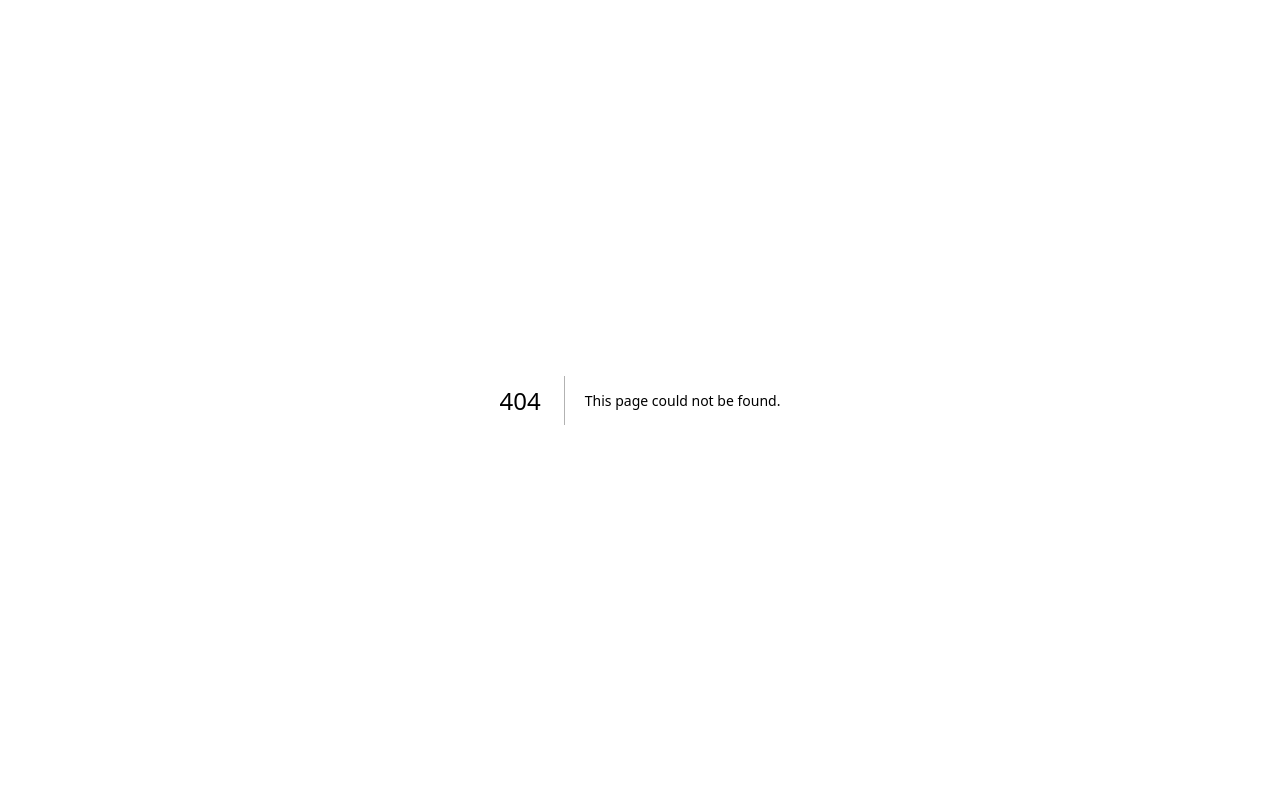
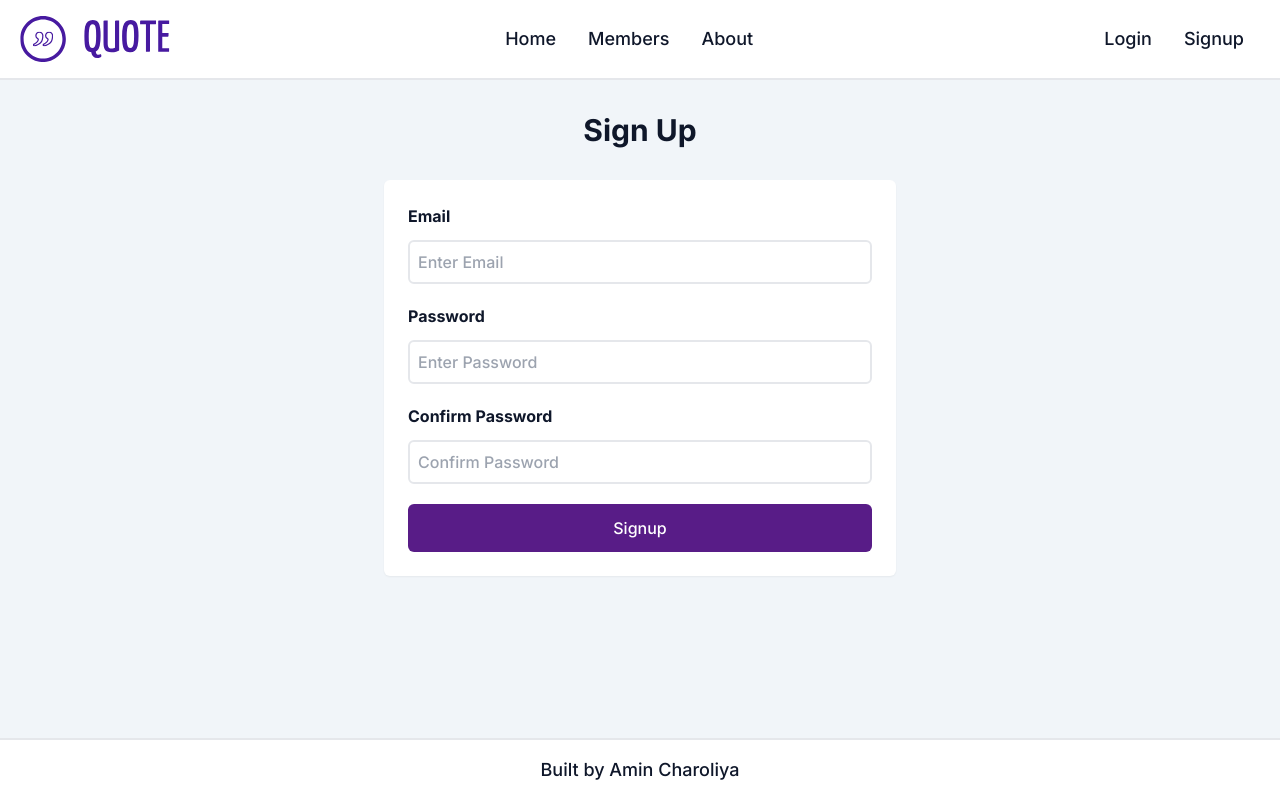
Before and after one commit to amincharoliya/quotes-machine, a Next.js app: page /register in a window 1280 px wide. Before the commit this address had no page. Built offline with nearby package versions, Linux system fonts and the light colour scheme.

Commit message:
Add register page

```diff
--- a/components/layout/header.tsx
+++ b/components/layout/header.tsx
@@ -78,7 +78,7 @@ export default function Header() {
 								<MenuItem text="Login" url="/login" />
 							</li>
 							<li className="block md:inline-block">
-								<MenuItem text="Signup" url="/" />
+								<MenuItem text="Signup" url="/register" />
 							</li>
 						</ul>
 					</nav>
--- /dev/null
+++ b/pages/register.tsx
@@ -0,0 +1,50 @@
+import Link from 'next/link';
+import Layout from '../components/layout/index';
+import { defaultMetaProps } from '../components/layout/meta';
+import Members from '../components/members/members';
+
+export default function Page() {
+	const props = { ...defaultMetaProps, title: 'SignUp | Quote Machine' };
+	return (
+		<Layout meta={props}>
+			<div className="lg:container px-5 mx-auto ">
+				<h1 className="text-3xl text-center font-bold mb-8">Sign Up</h1>
+				<form className="max-w-lg mx-auto bg-white dark:bg-slate-800 p-6 mb-10 rounded-md shadow-sm">
+					<label className="block">
+						<strong className="block mb-3">Email</strong>
+						<input
+							className="border-2 dark:border-slate-50/[0.06] p-2 w-full mb-5 bg-white rounded-md"
+							type="email"
+							placeholder="Enter Email"
+							name="email"
+						/>
+					</label>
+					<label className="block">
+						<strong className="block mb-3">Password</strong>
+						<input
+							className="border-2 dark:border-slate-50/[0.06] p-2 w-full mb-5 bg-white rounded-md"
+							type="password"
+							placeholder="Enter Password"
+							name="password"
+						/>
+					</label>
+					<label className="block">
+						<strong className="block mb-3">Confirm Password</strong>
+						<input
+							className="border-2 dark:border-slate-50/[0.06] p-2 w-full mb-5 bg-white rounded-md"
+							type="password"
+							placeholder="Confirm Password"
+							name="repeat_password"
+						/>
+					</label>
+					<button
+						className="w-full p-3 bg-theme-light text-white rounded-md"
+						type="submit"
+					>
+						Signup
+					</button>
+				</form>
+			</div>
+		</Layout>
+	);
+}
```
